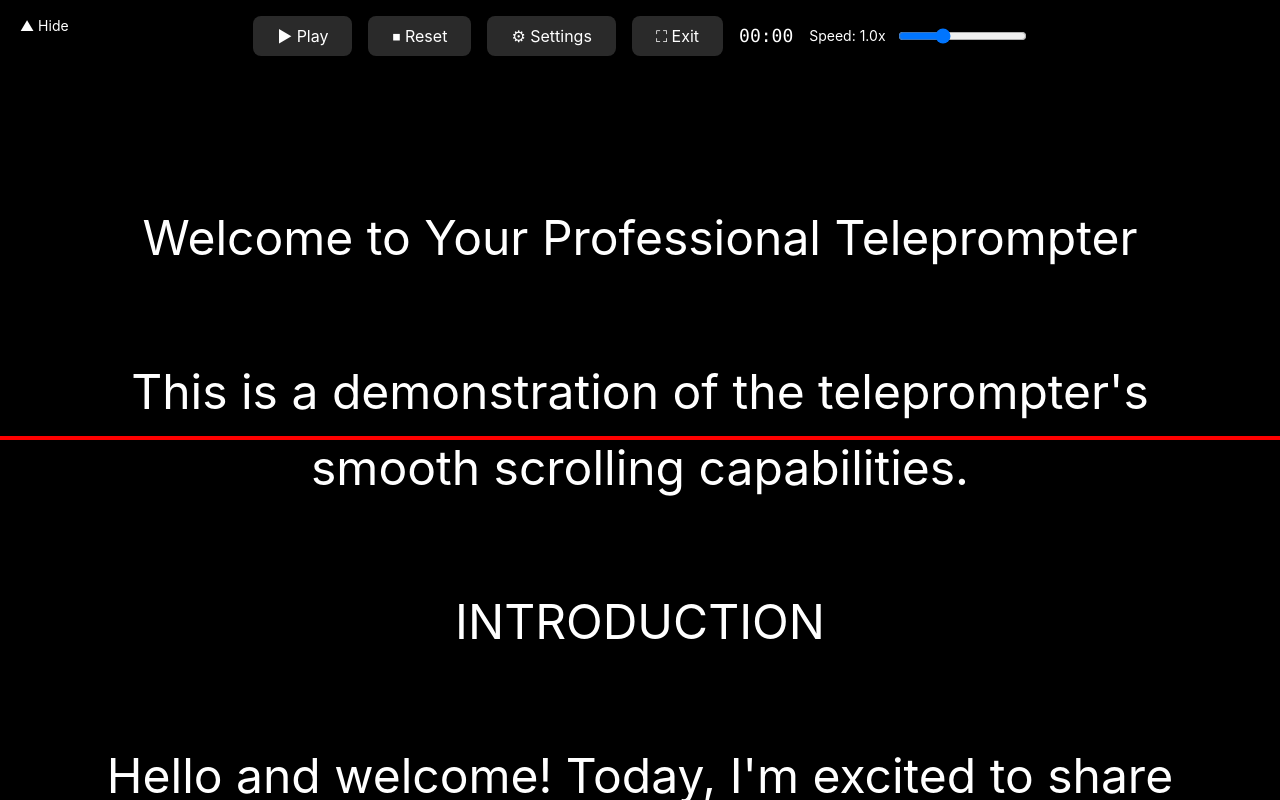
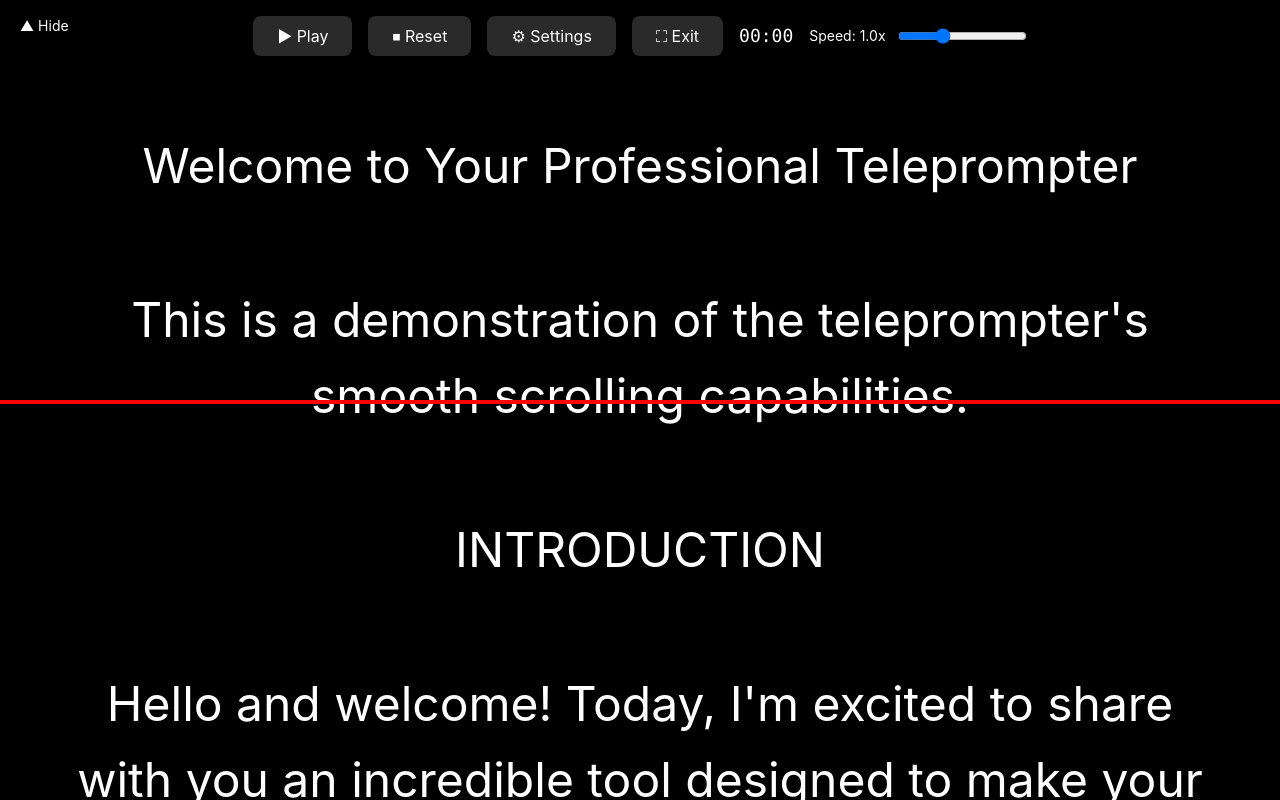
Before and after one commit to ShanningZhuang/OpenTeleprompter, a Next.js app: page / in a window 1280 px wide. Both pictures are taken after a click on the button "⛶ Fullscreen". Shown: the top 800 px of the page. Built offline with nearby package versions, Linux system fonts and the light colour scheme.

Commit message:
fix: fix control panel filling part bug

```diff
--- a/app/page.tsx
+++ b/app/page.tsx
@@ -757,7 +757,7 @@ export default function Home() {
 
         {/* Fullscreen Controls */}
         <div
-          className={`bg-black/80 p-4 flex items-center justify-center gap-4 transition-transform duration-300 ${
+          className={`absolute top-0 left-0 right-0 z-40 bg-black/80 p-4 flex items-center justify-center gap-4 transition-transform duration-300 ${
             controlsVisible ? "translate-y-0" : "-translate-y-full"
           }`}
         >
@@ -1017,7 +1017,7 @@ export default function Home() {
         </div>
 
         {/* Fullscreen Content */}
-        <div className="flex-1 relative overflow-hidden">
+        <div className="absolute inset-0 overflow-hidden">
           {/* Reading Indicator */}
           <div
             className="absolute left-0 right-0 h-1 z-10 pointer-events-none"
```
